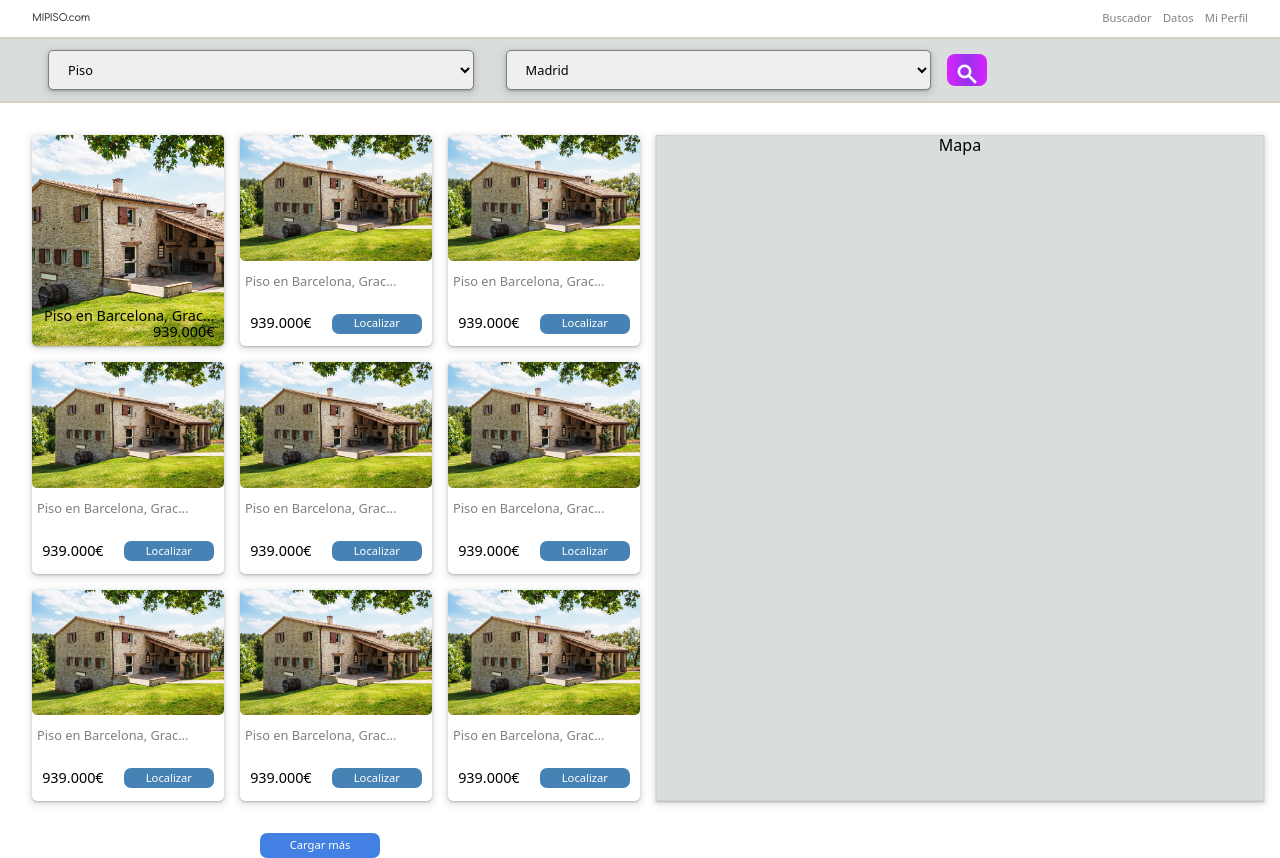
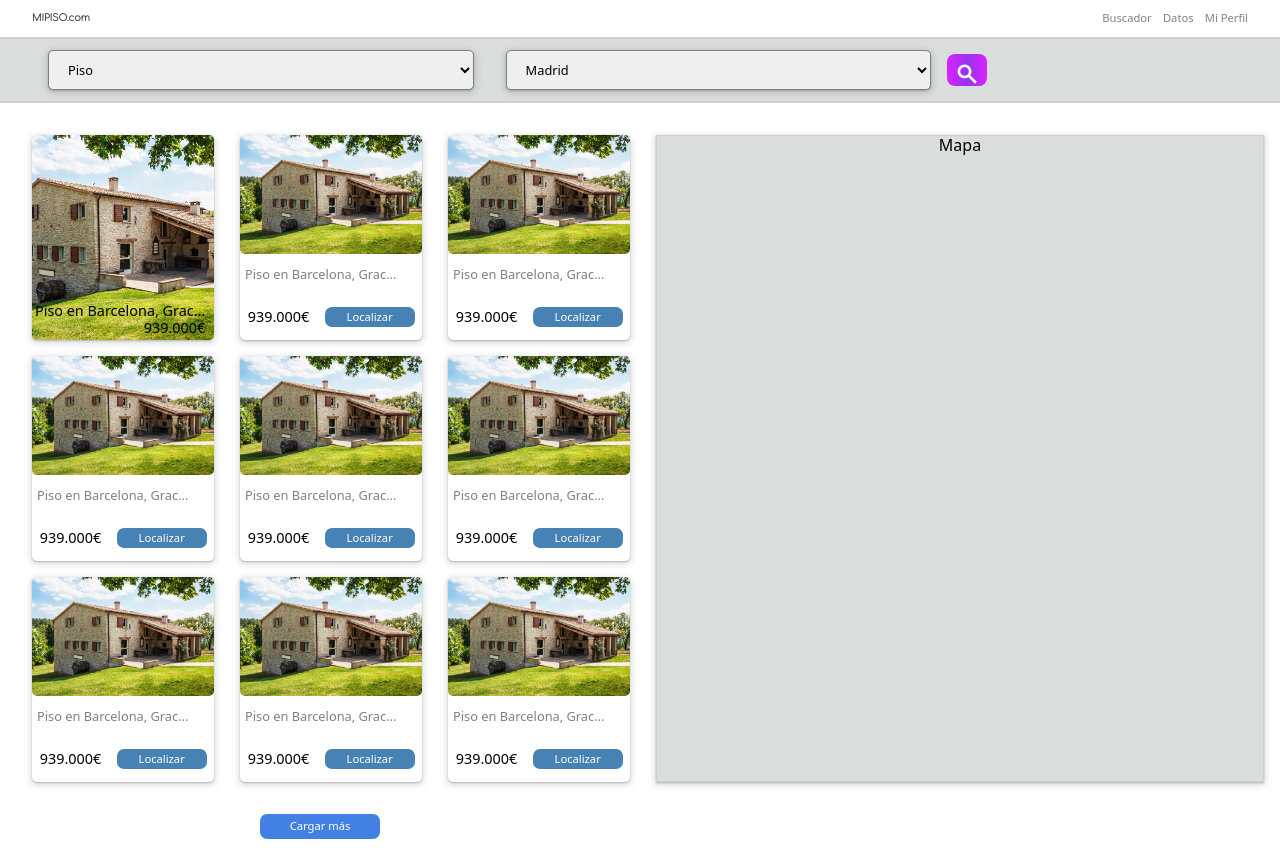
Before and after one commit to eliashz/ra-m2-tarea-final, a React (Vite) app: page / in a window 1280 px wide. Built offline with nearby package versions, Linux system fonts and the light colour scheme.

Commit message:
3ªR done

```diff
--- a/src/components/atoms/Card.js
+++ b/src/components/atoms/Card.js
@@ -4,7 +4,7 @@ import { dimensions } from '../../styles'
 const Card = styled.div`
   border-radius: ${dimensions.border};
   height: 100%;
-  width: 100%;
+  width: 95%;
   box-shadow: rgba(60, 64, 67, 0.3) 0px 1px 2px 0px,
     rgba(60, 64, 67, 0.15) 0px 2px 6px 2px;
 `
--- a/src/components/organisms/Houses.jsx
+++ b/src/components/organisms/Houses.jsx
@@ -1,11 +1,14 @@
 import React from 'react'
 import { Grid } from '../../styles'
 import { CardHouse, CardFull } from '../molecules'
+
+const arrayVacio = []
 
 function Houses() {
   return (
     <Grid columns="repeat(auto-fit, minmax(10rem, 1fr))" gap="1em">
       <CardFull />
+      {arrayVacio.map((item) => item)}
       <CardHouse />
       <CardHouse />
       <CardHouse />
```
